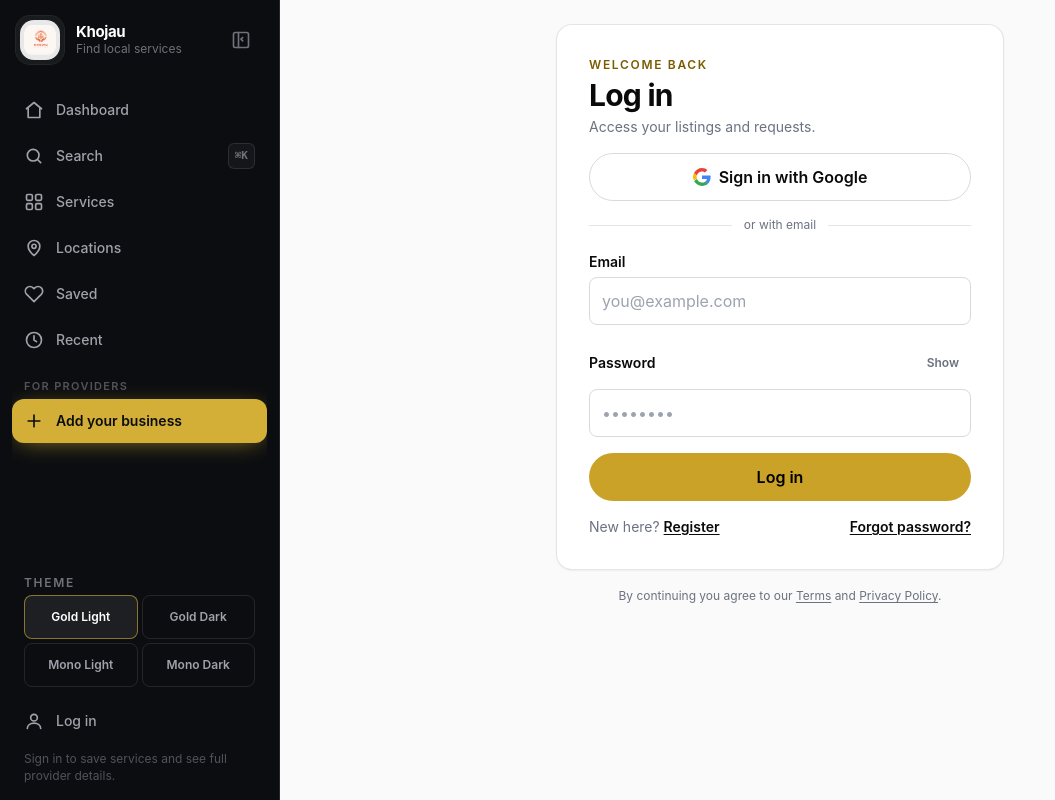
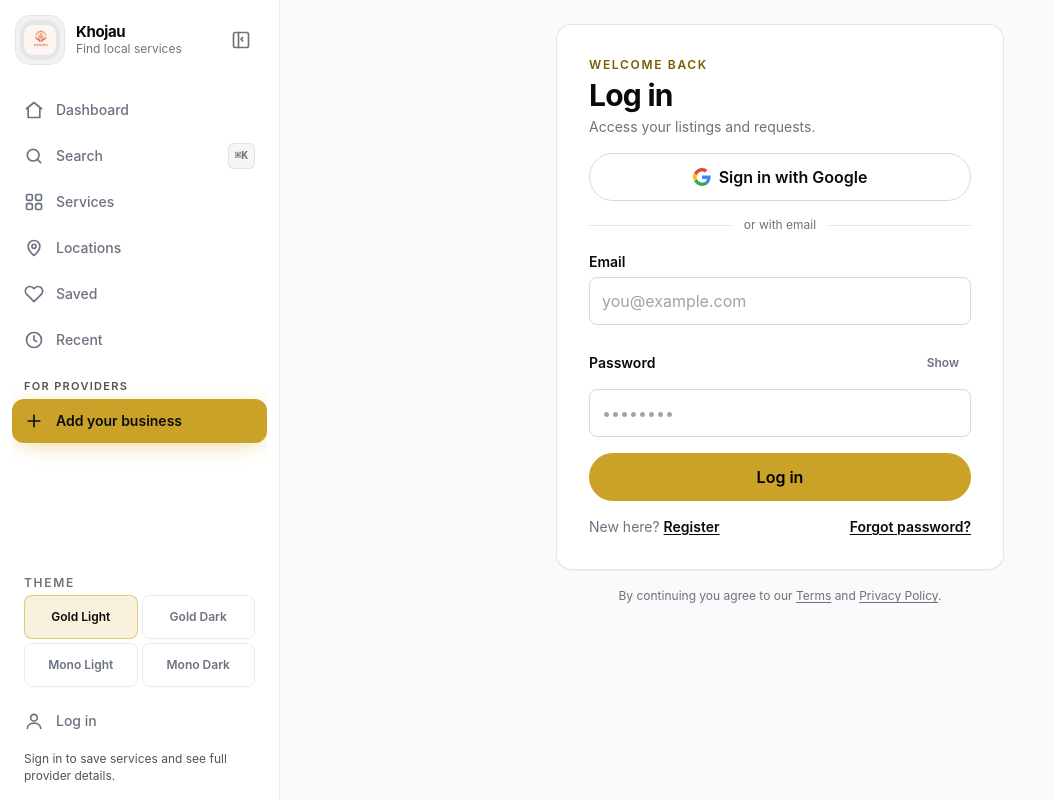
Before and after one commit to shyanbahadur123-sudo/Khojau, a Next.js app: page /login in a window 1280 px wide. Shown: the whole page, without its empty margins (0-1055 px from the left). Built offline with nearby package versions, Linux system fonts and the light colour scheme; no server answers.

Commit message:
Sidebar and drawer follow the active theme
- Light rail in light mode (gold accents deepen for contrast),
  dark-luxury rail unchanged in dark mode, blue accents under Mono
- Covers desktop sidebar and mobile drawer (shared SidebarNav)
- Verified live in-browser: Gold Light rail + Mono Light rail

```diff
--- a/app/globals.css
+++ b/app/globals.css
@@ -229,6 +229,87 @@ html[data-theme="mono"] [class~="shadow-[0_4px_24px_-8px_rgba(212,175,55,0.8)]"]
 html[data-theme="mono"] [class~="bg-[radial-gradient(120%_40%_at_50%_0%,rgba(212,175,55,0.08),transparent_70%)]"] {
   background-image: radial-gradient(120% 40% at 50% 0%, rgba(41, 151, 255, 0.1), transparent 70%);
 }
+/* ---------- Light sidebar + drawer ----------
+   The rail follows the page theme: dark rail in dark mode (default,
+   untouched above), light rail in light mode. Scoped to #khojau-sidebar
+   and #mobile-nav so page content is unaffected. Gold accents deepen for
+   contrast on white; mono variants turn Apple blue (after these, higher
+   specificity wins). */
+html:not(.dark) :is(#khojau-sidebar, #mobile-nav) [class~="bg-[#0B0D10]"] {
+  background-color: #ffffff;
+}
+html:not(.dark) #mobile-nav[class~="bg-[#0B0D10]"] {
+  background-color: #ffffff;
+}
+html:not(.dark) :is(#khojau-sidebar, #mobile-nav) [class~="text-white"] {
+  color: #0a0a0a;
+}
+html:not(.dark) :is(#khojau-sidebar, #mobile-nav) [class~="text-zinc-300"] {
+  color: #3f3f46;
+}
+html:not(.dark) :is(#khojau-sidebar, #mobile-nav) [class~="text-zinc-400"] {
+  color: #6b7280;
+}
+html:not(.dark) :is(#khojau-sidebar, #mobile-nav) [class~="border-white/10"] {
+  border-color: rgba(0, 0, 0, 0.08);
+}
+html:not(.dark) :is(#khojau-sidebar, #mobile-nav) [class~="ring-white/10"] {
+  --tw-ring-color: rgba(0, 0, 0, 0.1);
+}
+html:not(.dark) :is(#khojau-sidebar, #mobile-nav) [class~="border-white/15"] {
+  border-color: rgba(0, 0, 0, 0.14);
+}
+html:not(.dark) :is(#khojau-sidebar, #mobile-nav) [class~="bg-white/[0.08]"] {
+  background-color: rgba(201, 162, 39, 0.15);
+}
+html:not(.dark) :is(#khojau-sidebar, #mobile-nav) [class~="bg-white/[0.06]"] {
+  background-color: rgba(0, 0, 0, 0.05);
+}
+html:not(.dark) :is(#khojau-sidebar, #mobile-nav) [class~="bg-white/[0.04]"] {
+  background-color: rgba(0, 0, 0, 0.04);
+}
+html:not(.dark) :is(#khojau-sidebar, #mobile-nav) [class~="bg-white/90"] {
+  background-color: rgba(0, 0, 0, 0.05);
+}
+html:not(.dark) :is(#khojau-sidebar, #mobile-nav) [class~="hover:bg-white/[0.06]"]:hover {
+  background-color: rgba(0, 0, 0, 0.05);
+}
+html:not(.dark) :is(#khojau-sidebar, #mobile-nav) [class~="hover:text-white"]:hover {
+  color: #0a0a0a;
+}
+html:not(.dark) :is(#khojau-sidebar, #mobile-nav) [class~="active:bg-white/10"]:active {
+  background-color: rgba(0, 0, 0, 0.08);
+}
+html:not(.dark) :is(#khojau-sidebar, #mobile-nav) [class~="text-[#D4AF37]"] {
+  color: #7a5c00;
+}
+html:not(.dark) :is(#khojau-sidebar, #mobile-nav) [class~="bg-[#D4AF37]"] {
+  background-color: #c9a227;
+}
+html:not(.dark) :is(#khojau-sidebar, #mobile-nav) [class~="bg-[#D4AF37]/15"] {
+  background-color: rgba(201, 162, 39, 0.15);
+}
+html:not(.dark) :is(#khojau-sidebar, #mobile-nav) [class~="bg-[#D4AF37]/20"] {
+  background-color: rgba(201, 162, 39, 0.2);
+}
+html:not(.dark) :is(#khojau-sidebar, #mobile-nav) [class~="border-[#0B0D10]"] {
+  border-color: #ffffff;
+}
+/* Mono + light: rail accents turn Apple blue. */
+html:not(.dark)[data-theme="mono"] :is(#khojau-sidebar, #mobile-nav) [class~="bg-[#D4AF37]"] {
+  background-color: #0071e3;
+  color: #fff;
+}
+html:not(.dark)[data-theme="mono"] :is(#khojau-sidebar, #mobile-nav) [class~="text-[#D4AF37]"] {
+  color: #0071e3;
+}
+html:not(.dark)[data-theme="mono"] :is(#khojau-sidebar, #mobile-nav) [class~="bg-white/[0.08]"] {
+  background-color: rgba(0, 113, 227, 0.1);
+}
+html:not(.dark)[data-theme="mono"] :is(#khojau-sidebar, #mobile-nav) [class~="bg-[#D4AF37]/15"],
+html:not(.dark)[data-theme="mono"] :is(#khojau-sidebar, #mobile-nav) [class~="bg-[#D4AF37]/20"] {
+  background-color: rgba(0, 113, 227, 0.12);
+}
 /* Mono + dark: blue lightens for contrast on dark surfaces. These sit after
    the .dark layer and win by specificity. */
 html.dark[data-theme="mono"] [class~="bg-[#C9A227]"] {
--- a/components/Sidebar.tsx
+++ b/components/Sidebar.tsx
@@ -7,9 +7,9 @@ import { supabaseBrowser, isSupabaseConfigured } from "@/lib/supabase";
 import { ClockIcon, GridIcon, HeartIcon, HomeIcon, LogoutIcon, PanelLeftCloseIcon, PanelLeftOpenIcon, PinIcon, PlusIcon, SearchIcon, UserIcon } from "@/components/UiIcon";
 import ThemeToggle from "@/components/ThemeToggle";
 
-// Khojau dark-luxury sidebar. The rail is intentionally always dark
-// (#0B0D10): it is a persistent app frame, not page content, so it does
-// not follow the page light/dark theme. Content areas keep the theme.
+// Khojau sidebar. The rail follows the active theme via the override
+// layers in app/globals.css: dark-luxury rail in dark mode, light rail in
+// light mode, blue accents under the Mono theme.
 
 export function BrandLogo({ compact = false }: { compact?: boolean }) {
   return (
```
